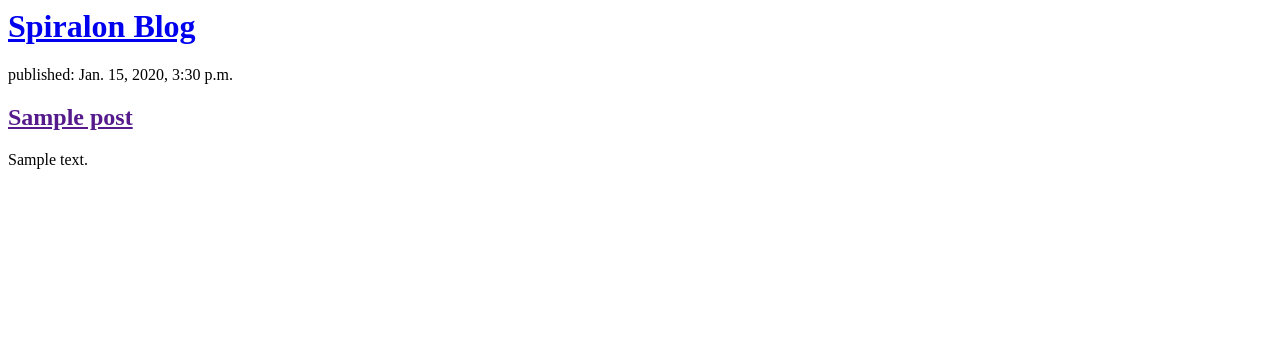
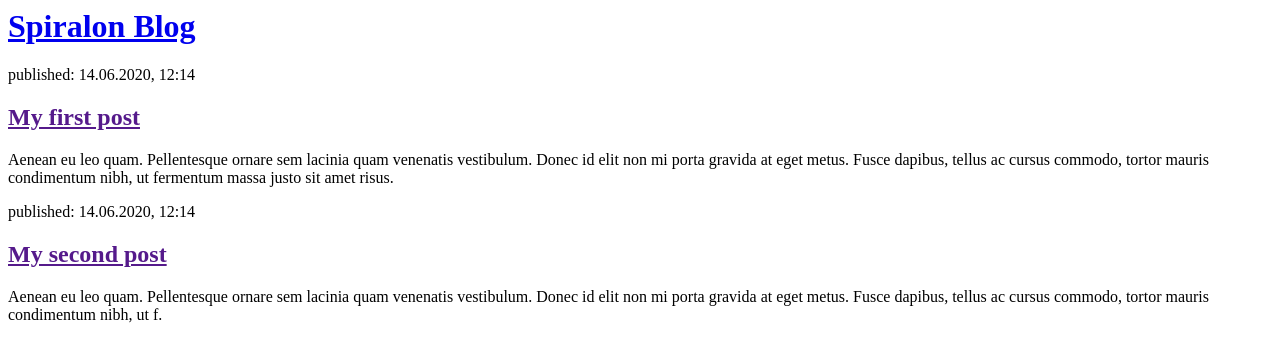
Before and after one commit to Suryaatgit/my-first-blog, a Django app: page / in a window 1280 px wide. Shown: the top 362 px of the page. Run offline with Django 3.2, Linux system fonts and the light colour scheme; tables that the repository leaves empty hold one stand-in row (values such as "Sample post").

Commit message:
posting 2nd time after git revert

```diff
--- a/blog/templates/blog/post_list.html
+++ b/blog/templates/blog/post_list.html
@@ -8,13 +8,15 @@
         </div>
 
         <div>
-            {% for post in posts %}
-                <div>
-                    <p>published: {{ post.published_date }}</p>
-                    <h2><a href="">{{ post.title }}</a></h2>
-                    <p>{{ post.text|linebreaksbr }}</p>
-                </div>
-            {% endfor %}
+            <p>published: 14.06.2020, 12:14</p>
+            <h2><a href="">My first post</a></h2>
+            <p>Aenean eu leo quam. Pellentesque ornare sem lacinia quam venenatis vestibulum. Donec id elit non mi porta gravida at eget metus. Fusce dapibus, tellus ac cursus commodo, tortor mauris condimentum nibh, ut fermentum massa justo sit amet risus.</p>
+        </div>
+
+        <div>
+            <p>published: 14.06.2020, 12:14</p>
+            <h2><a href="">My second post</a></h2>
+            <p>Aenean eu leo quam. Pellentesque ornare sem lacinia quam venenatis vestibulum. Donec id elit non mi porta gravida at eget metus. Fusce dapibus, tellus ac cursus commodo, tortor mauris condimentum nibh, ut f.</p>
         </div>
     </body>
 </html>
--- a/blog/views.py
+++ b/blog/views.py
@@ -1,8 +1,5 @@
 from django.shortcuts import render
-from django.utils import timezone
-from .models import Post
 
 # Create your views here.
 def post_list(request):
-    posts = Post.objects.filter(published_date__lte=timezone.now()).order_by('published_date')
-    return render(request,'blog/post_list.html',{'posts':posts})
+    return render(request,'blog/post_list.html',{})
```
